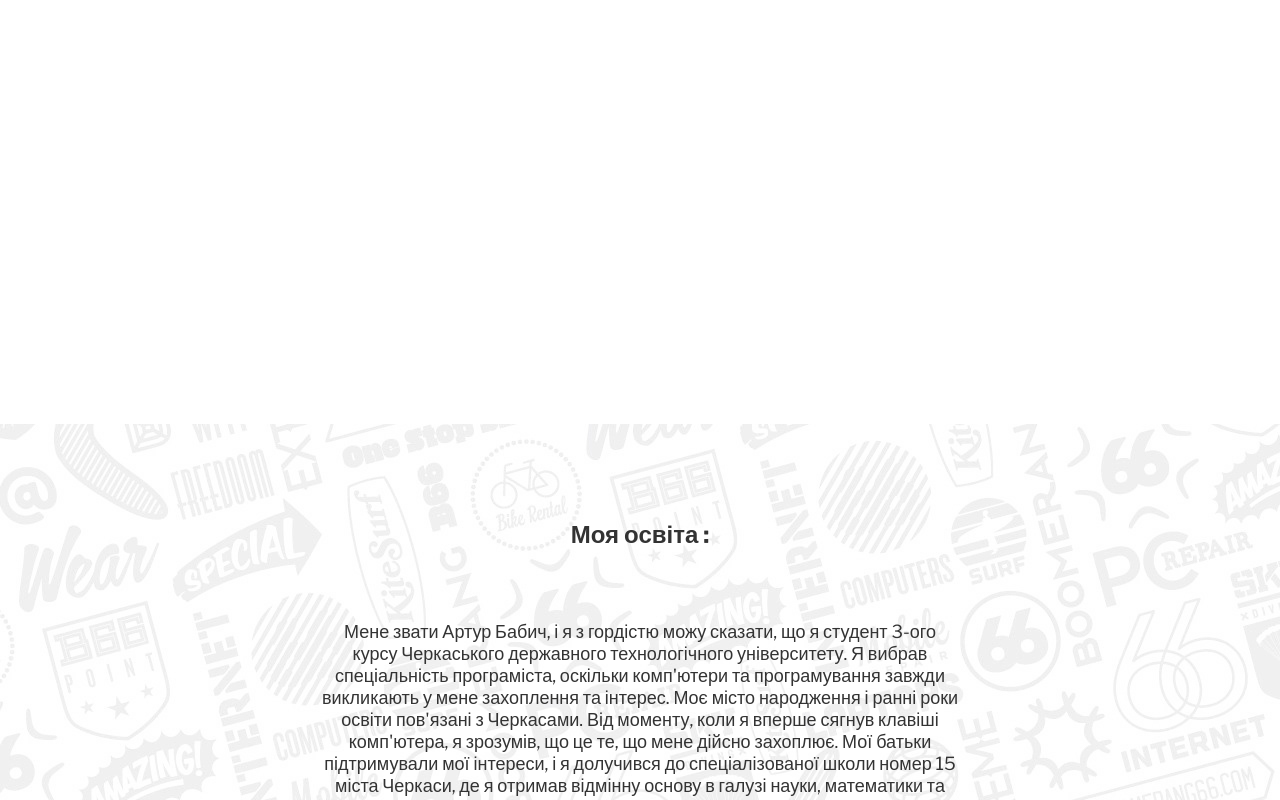
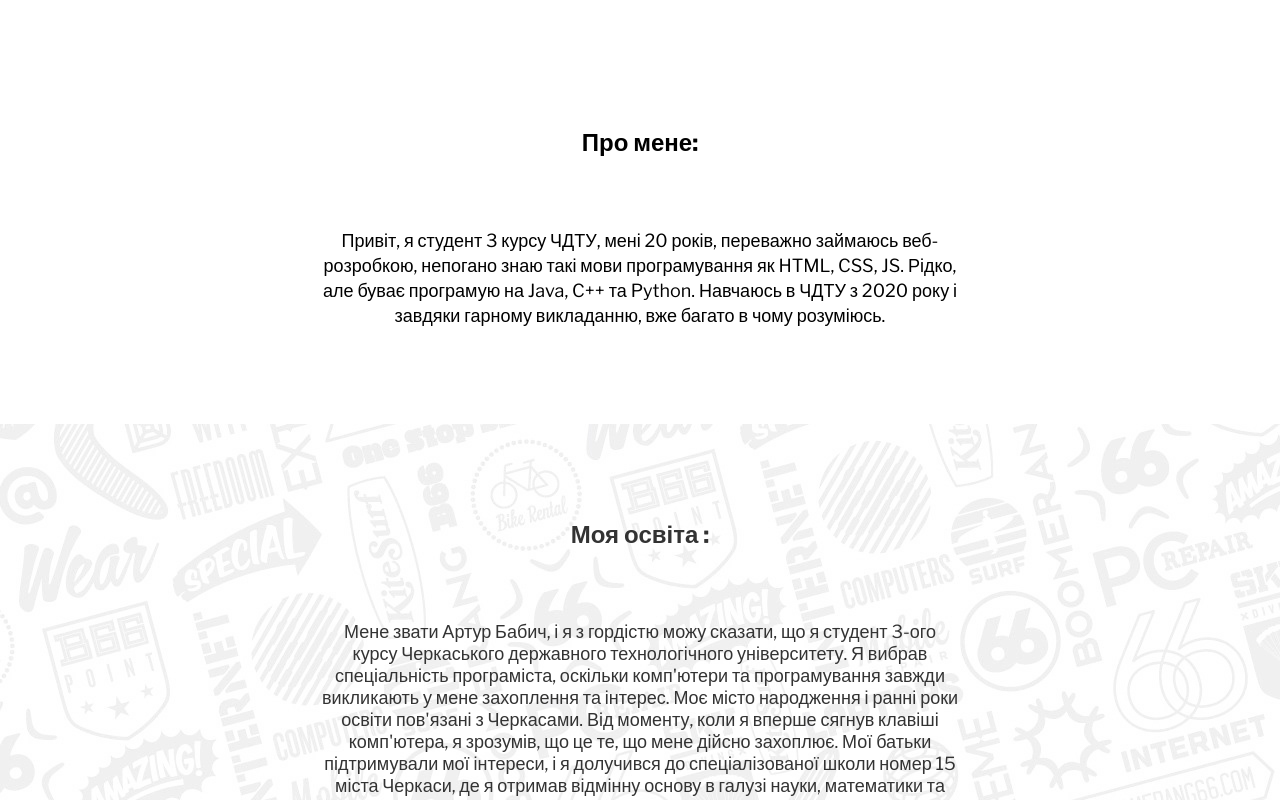
Before and after one commit to NfolZordo/PZ-2004_Collective_work, an Angular app: page /babich in a window 1280 px wide. Shown: the part 1020-1820 px from the top of the page. Built offline with nearby package versions, Linux system fonts and the light colour scheme.

Commit message:
Add files via upload

```diff
--- a/src/app/students/babich/babich.component.html
+++ b/src/app/students/babich/babich.component.html
@@ -31,8 +31,8 @@
         <main>
             <section class="about-container">
                 <div class="container">
-                    <h2>Про мене:</h2>
-                    <p>
+                    <h2 style="color:black" >Про мене:</h2>
+                    <p style="color:black">
                     Привіт, я студент 3 курсу ЧДТУ, мені 20 років, переважно займаюсь веб-розробкою, непогано знаю такі мови програмування як HTML, CSS, JS. Рідко, але буває програмую на Java, C++ та Python.
                     Навчаюсь в ЧДТУ з 2020 року і завдяки гарному викладанню, вже багато в чому розуміюсь.
                     </p>
@@ -60,9 +60,9 @@
             <section class="portfolio-container">
                 <div class="container">
                     <h2>ПОРТФОЛІО</h2>
-                    <h3>Мій проект на мові HTML та CSS</h3>
+                    <h3>Сайт-проект ствоерний мною</h3>
 
-                    <a href="site.ua/index.html" class="card-link">
+                    <a href="https://arturbabichvester.wixsite.com/my-site" class="card-link">
                         <img src="./../../../assets/babich/website.jpg" />
                         <P>Натисніть на картинку, щоб переглянути дану роботу</P>
                     </a>
```
